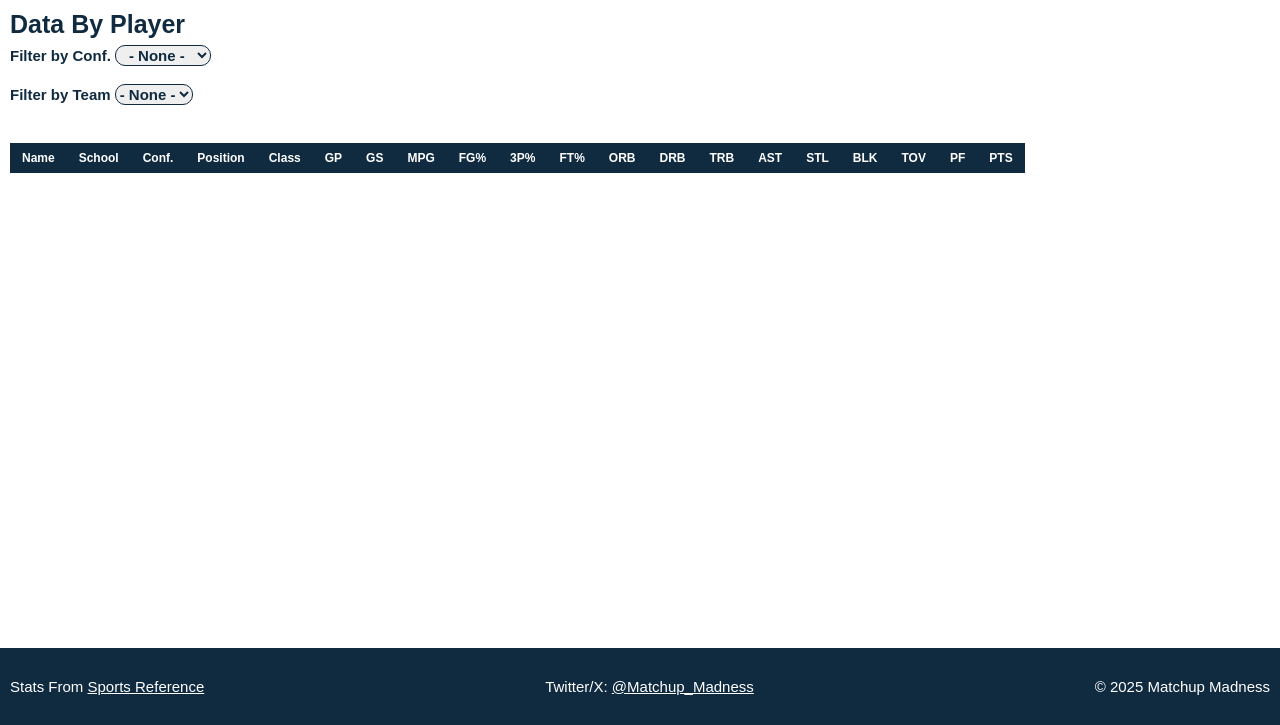
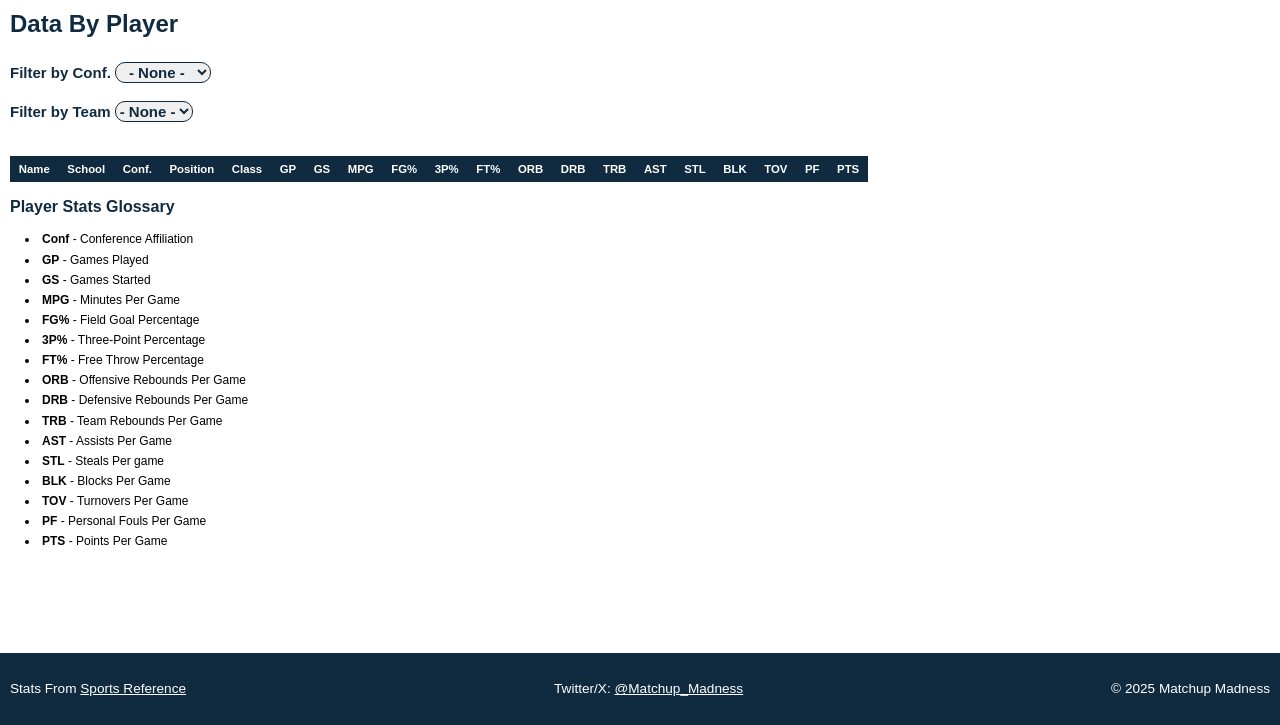
Before and after one commit to aydelottetaylor/matchupMadness, a Flask app: page /player_stats_ratings in a window 1280 px wide. Shown: the part 75-800 px from the top of the page. Run offline with Flask 3, Linux system fonts and the light colour scheme; data that the repository does not hold is empty.

Commit message:
Update Appearance and DB Calls
- Updated all px to rem in the stylesheet
- Made it so that we only call DB once per page for player and team stats, moved filters over to the controllers
- Fixed look of matchup page when the screen size changes
- Fixed Top 25 width and centering
- Fixed sizing when using 100% zoom
- Got madness rating table to stay even if the page size is small
- Added player stats glossary

```diff
--- a/app.py
+++ b/app.py
@@ -103,9 +103,6 @@ def generate_madness_ratings():
 
 @app.route('/api/get_player_stats')
 def get_player_stats():
-    conference = request.args.get('conference')
-    team = request.args.get('team')
-
     try:
         conn = mysql.connector.connect(**db_config)
         cursor = conn.cursor()
@@ -132,19 +129,8 @@ def get_player_stats():
                         p.pts_per_game
                 FROM player p
                 JOIN team t ON p.team_id = t.team_id
-                JOIN conference c ON t.conference_id = c.conference_id"""
-
-        if team != 'None':
-            sql = sql + f"""
-                        WHERE t.team_name = '{team}'
-                        ORDER BY t.team_name, p.player_name"""
-        elif conference != 'None':
-            sql = sql + f"""
-                        WHERE c.conference_abbreviation = '{conference}'
-                        ORDER BY t.team_name, p.player_name"""
-        else:
-            sql = sql + """
-                        ORDER BY t.team_name, p.player_name"""
+                JOIN conference c ON t.conference_id = c.conference_id
+                ORDER BY t.team_name, p.player_name"""
 
         cursor.execute(sql)
         player_data = cursor.fetchall()
@@ -160,8 +146,6 @@ def get_player_stats():
 
 @app.route('/api/get_team_stats')
 def get_stats():
-    conference = request.args.get('conference')
-
     try:
         conn = mysql.connector.connect(**db_config)
         cursor = conn.cursor()
@@ -198,10 +182,6 @@ def get_stats():
                             t.free_throw_percentage
                     FROM team t
                 """
-        if conference != 'None':
-            sql = sql + f"""JOIN conference c ON c.conference_id = t.conference_id
-                    WHERE c.conference_abbreviation = '{conference}'
-                """
 
         cursor.execute(sql)
         team_stats = cursor.fetchall()
@@ -221,77 +201,36 @@ def get_stats():
 
 @app.route('/api/get_team_ratings')
 def get_ratings():
-    conference = request.args.get('conference')
-
     try:
         conn = mysql.connector.connect(**db_config)
         cursor = conn.cursor()
-        if conference != 'None':
-            sql = f"""
-                SELECT t.team_name,
-                        t.conference_id,
-                        t.ap_rank,
-                        t.games,
-                        t.wins,
-                        t.losses,
-                        t.win_percentage,
-                        t.wins_conf,
-                        t.losses_conf,
-                        t.strength_of_schedule,
-                        t.offensive_srs,
-                        t.defensive_srs,
-                        t.simple_rating_system,
-                        t.offensive_rating_adjusted,
-                        t.defensive_rating_adjusted,
-                        t.net_rating_adjusted,
-                        t.pace,
-                        t.free_throw_attempt_rate,
-                        t.free_throws_per_field_goal,
-                        t.3_point_attempt_rate,
-                        t.team_rebound_percentage,
-                        t.offensive_rebound_percentage,
-                        t.assist_percentage,
-                        t.steal_percentage,
-                        t.block_percentage,
-                        t.turnover_percentage,
-                        t.effective_field_goal_percentage,
-                        t.true_shooting_percentage
-                FROM team t
-                JOIN conference c ON c.conference_id = t.conference_id
-                WHERE c.conference_abbreviation = '{conference}'
-            """
-        else:
-            sql = """
-                SELECT team_name,
-                        conference_id,
-                        ap_rank,
-                        games,
-                        wins,
-                        losses,
-                        win_percentage,
-                        wins_conf,
-                        losses_conf,
-                        strength_of_schedule,
-                        offensive_srs,
-                        defensive_srs,
-                        simple_rating_system,
-                        offensive_rating_adjusted,
-                        defensive_rating_adjusted,
-                        net_rating_adjusted,
-                        pace,
-                        free_throw_attempt_rate,
-                        free_throws_per_field_goal,
-                        3_point_attempt_rate,
-                        team_rebound_percentage,
-                        offensive_rebound_percentage,
-                        assist_percentage,
-                        steal_percentage,
-                        block_percentage,
-                        turnover_percentage,
-                        effective_field_goal_percentage,
-                        true_shooting_percentage
-                FROM team
-            """
+        sql = f"""
+            SELECT t.team_name,
+                    t.conference_id,
+                    t.ap_rank,
+                    t.games,
+                    t.wins,
+                    t.strength_of_schedule,
+                    t.offensive_srs,
+                    t.defensive_srs,
+                    t.simple_rating_system,
+                    t.offensive_rating_adjusted,
+                    t.defensive_rating_adjusted,
+                    t.net_rating_adjusted,
+                    t.pace,
+                    t.free_throw_attempt_rate,
+                    t.free_throws_per_field_goal,
+                    t.3_point_attempt_rate,
+                    t.team_rebound_percentage,
+                    t.offensive_rebound_percentage,
+                    t.assist_percentage,
+                    t.steal_percentage,
+                    t.block_percentage,
+                    t.turnover_percentage,
+                    t.effective_field_goal_percentage,
+                    t.true_shooting_percentage
+            FROM team t
+        """
         cursor.execute(sql)
         team_ratings = cursor.fetchall()
         cursor.close()
--- a/static/css/stylesheet.css
+++ b/static/css/stylesheet.css
@@ -48,18 +48,18 @@ body > main {
 
 .page-header {
     color: #102b40;
-    font-size: 25px;
+    font-size: 1.5rem;
     font-weight: bold;
     font-family: Arial, Helvetica, sans-serif;
     text-align: left;
-    margin: 10px 8px 6px 0;
+    margin: 0.625rem 0.5rem 0.375rem 0;
     display: inline-block;
 }
 
 .table-header {
     color: #102b40;
     width: 100%;
-    font-size: 20px;
+    font-size: 1.125rem;
     font-weight: bold;
     font-family: Arial, Helvetica, sans-serif;
     text-align: center;
@@ -70,26 +70,28 @@ body > main {
     color: #102b40;
     font-weight: bold;
     font-family: Arial, Helvetica, sans-serif;
+    font-size: 1rem;
 }
 
 .gloss-line {
     font-family: Arial, Helvetica, sans-serif;
-    padding-left: 15px;
-    padding-bottom: 5px;
+    padding-left: 0.938rem;
+    padding-bottom: 0.383rem;
+    font-size: 0.75rem;
 }
 
 .index-table-scroll-container {
     overflow-y: auto;
     display: inline-block;
-    max-height: 1000px;
+    max-height: 62.5rem;
 }
 
 .table-scroll-container {
     overflow-x: auto;       /* enables horizontal scrolling */
     overflow-y: auto;
     display: inline-block;
-    max-width: 95%;        /* keeps it from overflowing the page */
-    max-height: 1200px;
+    max-width: 98%;        /* keeps it from overflowing the page */
+    max-height: 75rem;
 }
 
 .table-wrapper {
@@ -102,9 +104,9 @@ body > main {
     min-width: 80%;       /* or wider depending on how many columns you have */
     width: max-content;     /* keeps it from shrinking too small */
     border-collapse: collapse;
-    margin-top: 20px;
+    margin-top: 1rem;
     font-family: Arial, sans-serif;
-    font-size: 12px;
+    font-size: 0.71rem;
 }
 
 .stats-table thead th {
@@ -115,12 +117,12 @@ body > main {
     background-color: #102b40;
     color: white;
     width: auto;
-    border: 0px;
+    border: 0.0rem;
 }
 
 .stats-table th, .stats-table td {
-    padding: 8px 12px;
-    border: 1px solid #ddd;
+    padding: 0.45rem 0.55rem;
+    border: 0.063rem solid #ddd;
     text-align: center;
     white-space: nowrap;
 }
@@ -136,27 +138,27 @@ body > main {
 .srbutton {
     color: #102b40;
     font-family: Arial, Helvetica, sans-serif;
-    font-size: 15px;
+    font-size: 0.938rem;
     font-weight: bold;
     background: white;
     border-color: #102b40;
-    border-radius: 10px;
+    border-radius: 0.625rem;
 }
 
 .dropdown-desc {
     color: #102b40;
     font-family: Arial, Helvetica, sans-serif;
-    font-size: 15px;
+    font-size: 0.938rem;
     font-weight: bold;
 }
 
 .dropdown {
     color: #102b40;
     font-family: Arial, Helvetica, sans-serif;
-    font-size: 15px;
+    font-size: 0.938rem;
     font-weight: bold;
     border-color: #102b40;
-    border-radius: 10px;
+    border-radius: 0.625rem;
     text-align: center;
 }
 
@@ -168,9 +170,9 @@ body > main {
 .site-footer {
     background-color: #102b40;
     color: white;
-    padding: 15px 0;
-    font-size: 14px;
-    margin-top: 40px;
+    padding: 0.938rem 0;
+    font-size: 0.875rem;
+    margin-top: 2.5rem;
     width: 100%;
 }
 
@@ -180,46 +182,39 @@ body > main {
     align-items: center;
     margin: 0 auto;
     flex-wrap: wrap;
-    font-size: 15px;
+    font-size: 0.85rem;
     font-family: Arial, Helvetica, sans-serif;
-    padding-left: 10px;
-    padding-right: 10px;
+    padding-left: 0.625rem;
+    padding-right: 0.625rem;
 }
 
 .team-selector {
-    font-size: 20px;
+    font-size: 1rem;
     color: #102b40;
     height: 8%;
-    border-radius: 100px;
+    border-radius: 6.25rem;
     text-align: center;
 }
 
-.compare-teams-button {
-    background: #102b40;
-    color: white;
-    font-size: 20px;
-    border-radius: 10px;
-}
-
 .matchup-row {
-    height: 12px;
-    font-size: 13px;
+    height: 0.75rem;
+    font-size: 0.813rem;
 }
 
 .matchup-selector {
     display: flex;
     justify-content: center;
     align-items: center;
-    margin: 20px;
-    gap: 10px;
+    margin: 1.25rem;
+    gap: 0.625rem;
 }
 
 .matchup-wrapper {
     display: flex;
     justify-content: center;
     align-items: flex-start;
-    gap: 20px;
-    margin-top: 20px;
+    gap: 1.25rem;
+    margin-top: 1.25rem;
     flex-wrap: wrap;  /* responsive stacking on mobile */
 }
 
--- a/static/js/player-stats-controller.js
+++ b/static/js/player-stats-controller.js
@@ -12,7 +12,7 @@ const teamDropdown = document.getElementById('team-dropdown');
 
 function fetchStatsData() {
     sortDirection = {};
-    fetch(`/api/get_player_stats?conference=${encodeURIComponent(conferenceFilter)}&team=${encodeURIComponent(teamFilter)}`)
+    fetch(`/api/get_player_stats`)
         .then(res => res.json())
         .then(data => {
             tableData = data['player_data'];
@@ -107,12 +107,22 @@ function buildTableBody(table) {
 
     tableData.forEach(row => {
         const tr = document.createElement('tr');
+        let team = "";
+        let conference = "";
+
         row.forEach((cell, i) => {
             const td = document.createElement('td');
             td.textContent = formatCell(cell, i);
+            if (i == 1) {
+                team = td.textContent;
+            } else if (i == 2) {
+                conference = td.textContent;
+            }
             tr.appendChild(td);
         });
-        tbody.appendChild(tr);
+        if ((teamFilter != "None" && team == teamFilter) || (conferenceFilter != "None" && conference == conferenceFilter) || (conferenceFilter == "None" && teamFilter == "None")) {
+            tbody.appendChild(tr);
+        }
     });
 
     table.appendChild(tbody);
@@ -162,13 +172,13 @@ function sortByColumn(colIndex) {
 confDropdown.addEventListener('change', () => {
     conferenceFilter = confDropdown.value;
     teamDropdown.value = teamFilter = 'None';
-    fetchStatsData();
+    buildTable();
 });
 
 teamDropdown.addEventListener('change', () => {
     teamFilter = teamDropdown.value;
     confDropdown.value = conferenceFilter = 'None';
-    fetchStatsData();
+    buildTable();
 })
 
 window.addEventListener('DOMContentLoaded', () => {
--- a/templates/matchup_maker.html
+++ b/templates/matchup_maker.html
@@ -14,7 +14,7 @@
 
         <div class="matchup-selector">
             <select id="team1-select" class= "team-selector"></select>
-            <span style="margin: 0 20px;" class="page-header">vs</span>
+            <span style="margin: 0 20px;" class="page-header" style='font-size: 1rem;'>vs</span>
             <select id="team2-select" class= "team-selector"></select>
         </div>
 
--- a/templates/player_stats_ratings.html
+++ b/templates/player_stats_ratings.html
@@ -10,7 +10,7 @@
     <main>
         <h2 class="page-header">Data By Player</h2>
 
-        <br>
+        <br><br>
         <label for="conferences-dropdown" class="dropdown-desc">Filter by Conf.</label>
         <select name="conferences" id="conferences-dropdown" class="dropdown">
             <option value="None"> - None - </option>
@@ -56,7 +56,25 @@
         <br><br>
         <div id="data-list"></div>
 
-
+        <div id='player-stats-glossary' style="display: block;">
+            <h3 class="gloss-header">Player Stats Glossary</h3>
+            <li class="gloss-line"><b>Conf</b> -  Conference Affiliation</li>
+            <li class="gloss-line"><b>GP</b> -  Games Played</li>
+            <li class="gloss-line"><b>GS</b> -  Games Started</li>
+            <li class="gloss-line"><b>MPG</b> -  Minutes Per Game</li>
+            <li class="gloss-line"><b>FG%</b> -  Field Goal Percentage</li>
+            <li class="gloss-line"><b>3P%</b> -  Three-Point Percentage</li>
+            <li class="gloss-line"><b>FT%</b> -  Free Throw Percentage</li>
+            <li class="gloss-line"><b>ORB</b> -  Offensive Rebounds Per Game</li>
+            <li class="gloss-line"><b>DRB</b> -  Defensive Rebounds Per Game</li>
+            <li class="gloss-line"><b>TRB</b> -  Team Rebounds Per Game</li>
+            <li class="gloss-line"><b>AST</b> -  Assists Per Game</li>
+            <li class="gloss-line"><b>STL</b> -  Steals Per game</li>
+            <li class="gloss-line"><b>BLK</b> -  Blocks Per Game</li>
+            <li class="gloss-line"><b>TOV</b> -  Turnovers Per Game</li>
+            <li class="gloss-line"><b>PF</b> -  Personal Fouls Per Game</li>
+            <li class="gloss-line"><b>PTS</b> -  Points Per Game</li>
+        </div>
     </main>
 
     {% include 'footer.html' %}
```
Also changed, not shown: other parts of static/css/stylesheet.css (+17 -16 lines), static/js/index-controller.js (+5 -8 lines), static/js/matchup-maker-controller.js (+6 -6 lines), static/js/team-stats-controller.js (+40 -19 lines).
